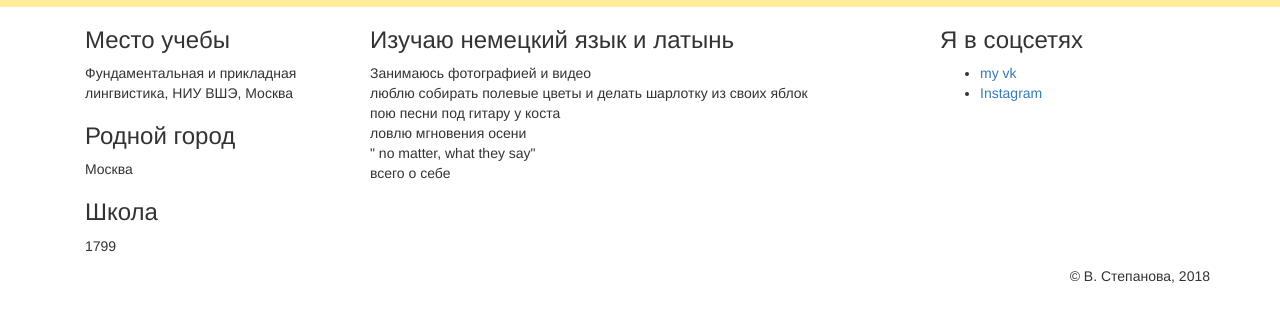
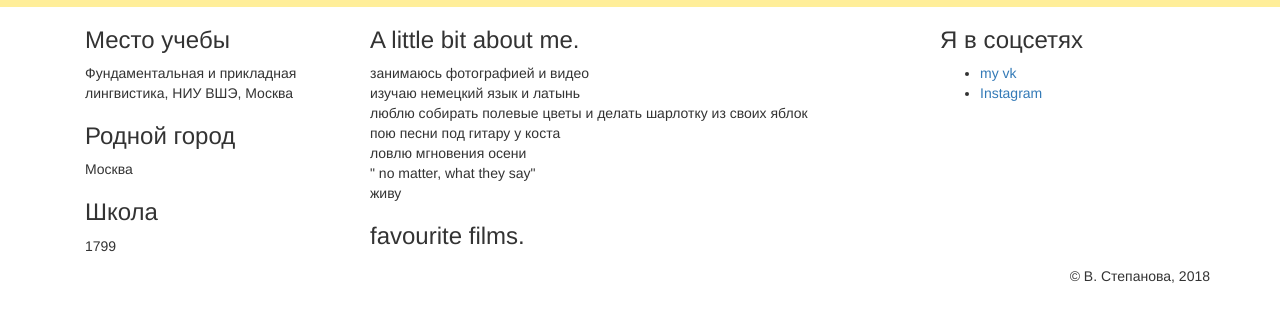
Before and after one commit to 17Vas23/webpage, a plain HTML site: page index.html in a window 1280 px wide. Shown: the part 276-598 px from the top of the page. Drawn offline with nearby package versions, Linux system fonts and the light colour scheme.

Commit message:
Add files via upload

```diff
--- a/index.html
+++ b/index.html
@@ -114,9 +114,11 @@
 
 					<article>
 
-						<h3>Изучаю немецкий язык и латынь</h2>
+						<h3>A little bit about me.</h2>
 
-						<p> Занимаюсь фотографией и видео <br />
+						<p> занимаюсь фотографией и видео <br />
+
+						изучаю немецкий язык и латынь <br />
 
 						люблю собирать полевые цветы и делать шарлотку из своих яблок <br />
 
@@ -126,9 +128,13 @@
 
 						" no matter, what they say" <br />
 
-						всего о себе</p>
+						живу</p>
 
 					</article>
+
+					<h3> favourite films. </h2>
+
+
 
 				</div>
 
```
